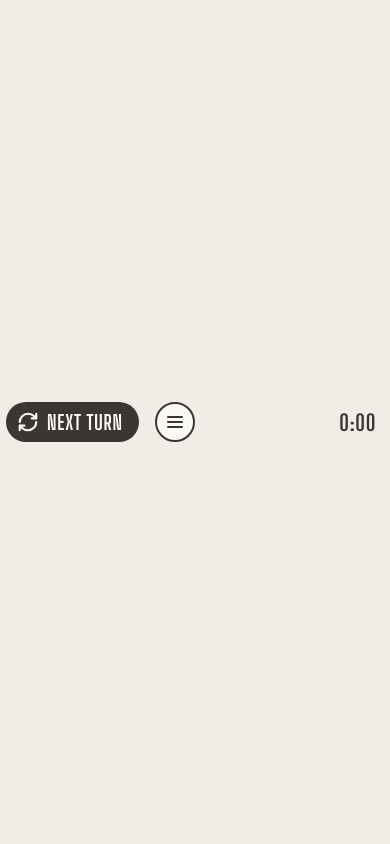
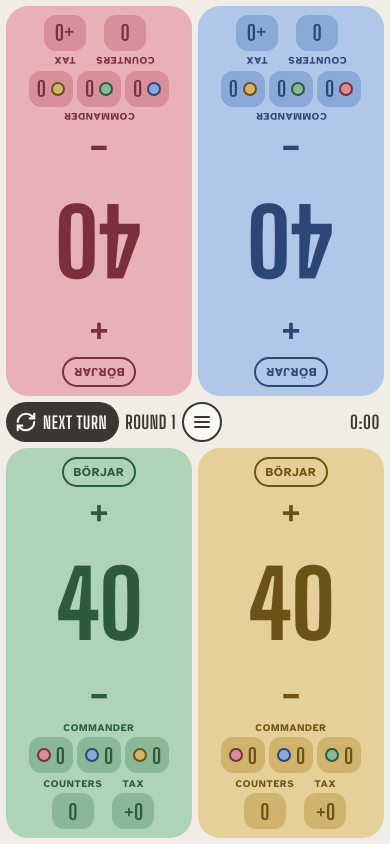
Before and after one commit to jonasfribergpancakes/commander-lifetracker, a plain HTML site: page index.html in a window 390 px wide. Drawn offline with Linux system fonts and the light colour scheme.

Commit message:
Fix startup crash and clock overlapping the menu button
The counter list was read before it was defined, so the page stopped
at load. Also keep the clock clear of the menu button on narrow screens.

Co-Authored-By: Claude Fable 5.2 <noreply@anthropic.com>
Claude-Session: https://claude.ai/code/session_018QjUJA2nSqnJKeg3uDuxWr

```diff
--- a/index.html
+++ b/index.html
@@ -203,8 +203,12 @@ body:not(.flat) .panel.top { transform: rotate(180deg); }
   white-space: nowrap;
 }
 @media (max-width: 480px) {
-  .bar { justify-content: flex-start; gap: 8px; }
-  .bar .left { gap: 8px; }
+  .bar { justify-content: flex-start; gap: 6px; }
+  .bar .left { gap: 6px; }
+  .bar div { font-size: 18px; }
+  .bar .right { position: static; margin-left: auto; flex: none; }
+  .next-btn { font-size: 17px; padding: 0 12px 0 9px; gap: 6px; }
+  #clock { padding-right: 4px; }
 }
 .next-btn[hidden] { display: none; }
 .next-btn:active { opacity: .75; }
@@ -396,10 +400,10 @@ legend { float: left; padding: 0; margin-right: 10px; font-weight: 700; }
 (function () {
   var KEY = 'commander-lifetracker-v1';
   var MAX = 5;
+  var COUNTERS = [['poison', 'Poison'], ['rad', 'Rad'], ['energy', 'Energy'], ['experience', 'Experience'], ['ticket', 'Tickets']];
   var state = load() || fresh(40, 4);
   var N = state.players.length;
   var modes = [], modeTimers = [], deltaAcc = [], deltaTimers = [];   // mode: 'life' | 'poison' | 'tax' | 'c0'..'c4'
-  var COUNTERS = [['poison', 'Poison'], ['rad', 'Rad'], ['energy', 'Energy'], ['experience', 'Experience'], ['ticket', 'Tickets']];
   var COLORS = ['rosa', 'blå', 'grön', 'gul', 'lila'];
   var els = [];
   var rolling = false;
--- a/sw.js
+++ b/sw.js
@@ -1,6 +1,6 @@
 // Commander Lifetracker: keeps the app working without a connection.
 // Bump VERSION whenever index.html changes so installed copies update.
-var VERSION = 'lifetracker-v2';
+var VERSION = 'lifetracker-v3';
 var SHELL = ['./', 'index.html', 'manifest.webmanifest', 'icon-180.png', 'icon-192.png', 'icon-512.png'];
 
 self.addEventListener('install', function (e) {
```
